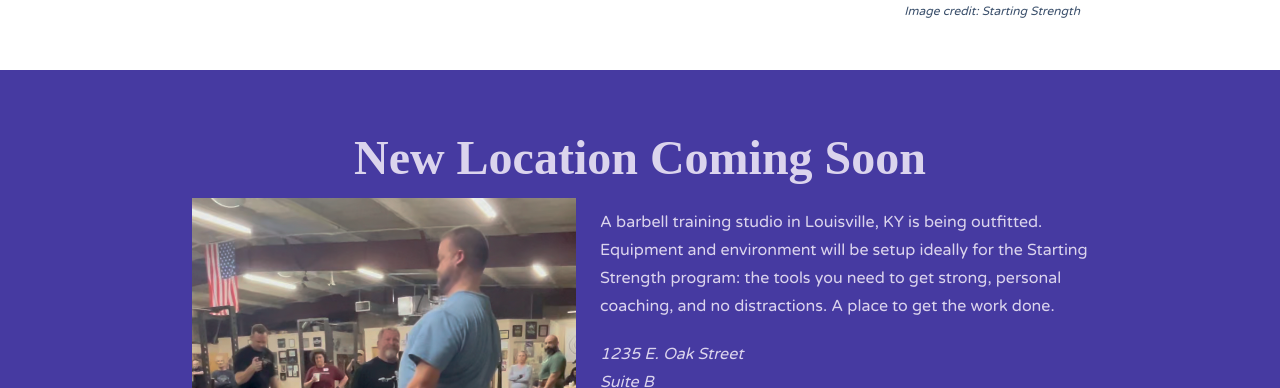
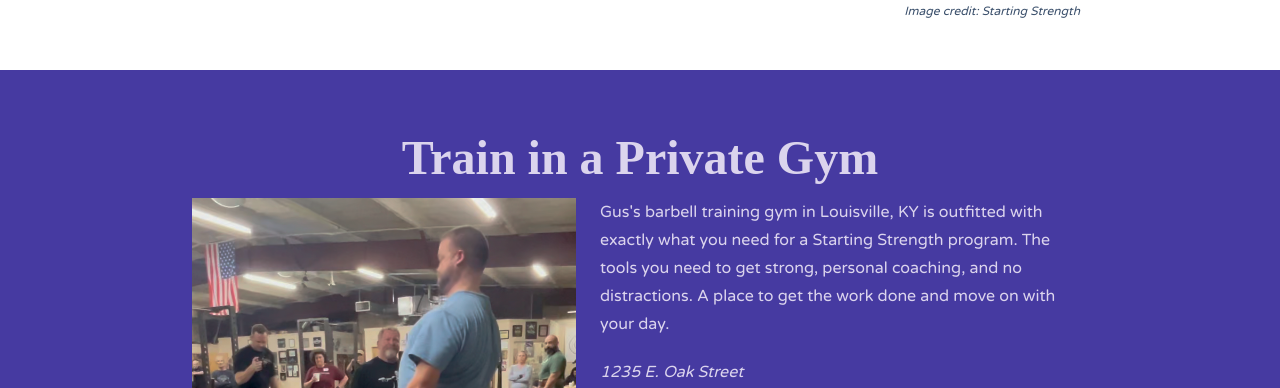
Before and after one commit to alexjgustafson/gus.coach, a SvelteKit app: page / in a window 1280 px wide. Shown: the part 1206-1594 px from the top of the page. Built offline with nearby package versions, Linux system fonts and the light colour scheme; a web font is replaced by a local one.

Commit message:
Location copy change

```diff
--- a/src/components/home/LocationComingSoon.svelte
+++ b/src/components/home/LocationComingSoon.svelte
@@ -1,6 +1,6 @@
 <div class="w-full border-opacity-50 text-center py-12 bg-secondary">
   <div class="container mx-auto px-6 lg:px-48 xl:px-80 text-secondary-content">
-    <h2 class="text-3xl md:text-5xl py-4 font-bold font-accent">New Location Coming Soon</h2>
+    <h2 class="text-3xl md:text-5xl py-4 font-bold font-accent">Train in a Private Gym</h2>
   </div>
   <div class="flex flex-col lg:flex-row px-2 lg:px-24 xl:px-48">
     <div class="flex-none flex flex-col items-center">
@@ -11,7 +11,7 @@
     </div>
     <div class="flex flex-col justify-center flex-1 lg:pl-6 pb-12 prose text-secondary-content text-left">
       <div class="prose text-secondary-content">
-        <p>A barbell training studio in Louisville, KY is being outfitted. Equipment and environment will be setup ideally for the Starting Strength program: the tools you need to get strong, personal coaching, and no distractions. A place to get the <span class="whitespace-nowrap">work done.</span></p>
+        <p>Gus's barbell training gym in Louisville, KY is outfitted with exactly what you need for a Starting Strength program. The tools you need to get strong, personal coaching, and no distractions. A place to get the work done and move on with <span class="whitespace-nowrap">your day.</span></p>
         <div class="location">
           <address>
             <p class="my-0">1235 E. Oak Street</p>
```
